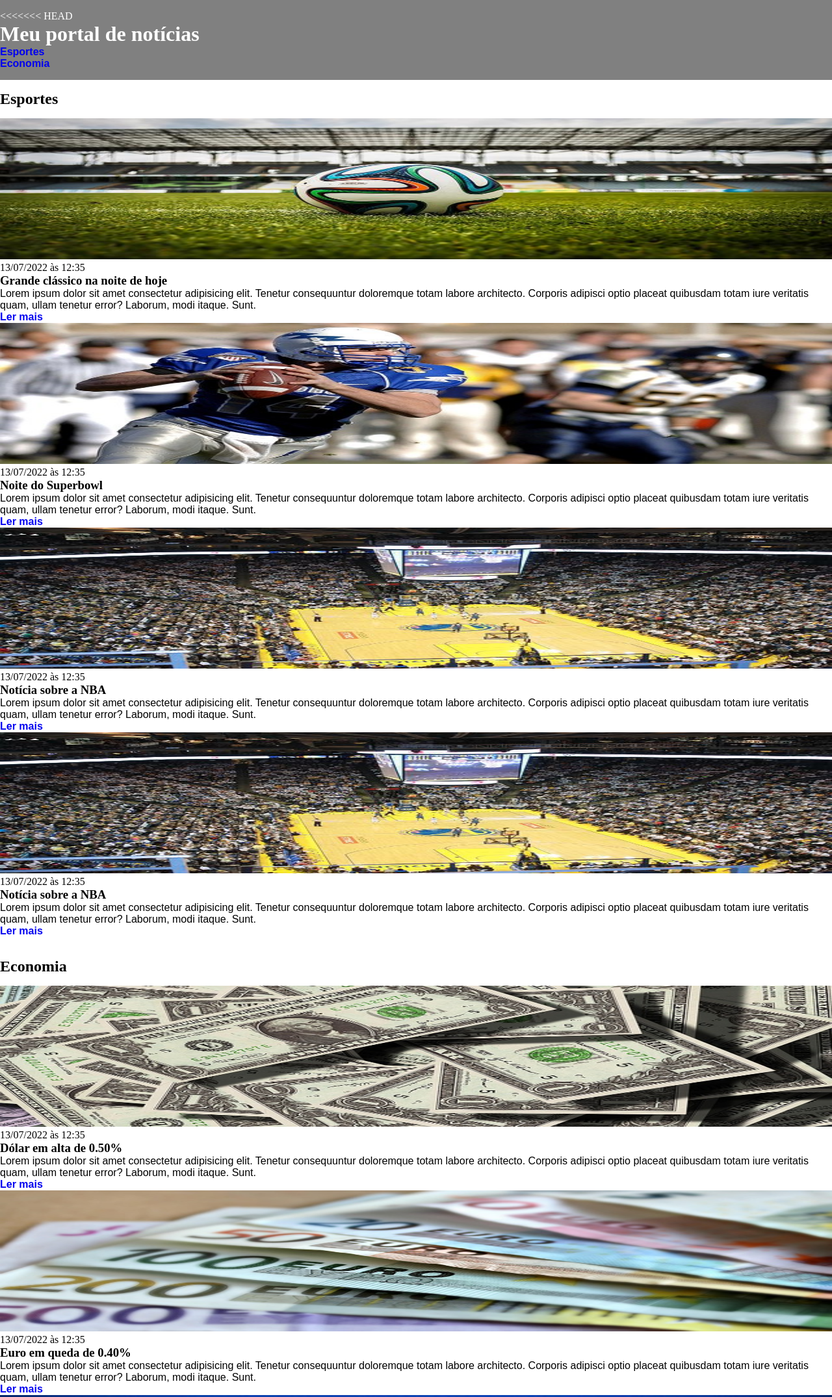
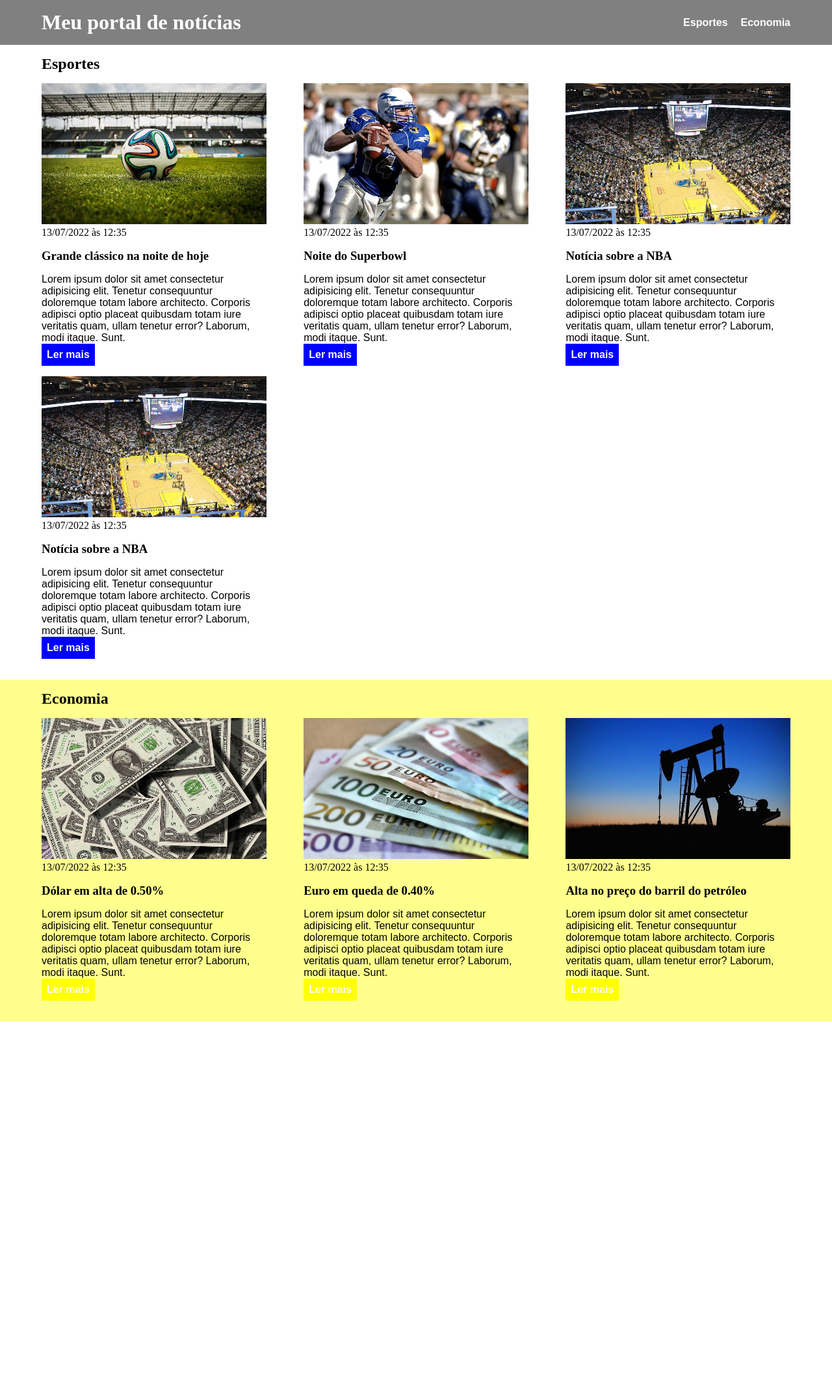
Before and after one commit to LeonardoDiarcizioDaSilva/form_cadastro, a plain HTML site: page index.html in a window 1280 px wide. Shown: the top 2150 px of the page at 65% size. After the commit the page ends 1572 px from the top, so only its background shows below. Drawn offline with Linux system fonts and the light colour scheme.

Commit message:
adicionando novo indes na branch

```diff
--- a/index.html
+++ b/index.html
@@ -9,103 +9,6 @@
 </head>
 <body>
     <header>
-<<<<<<< HEAD
-        <h1>Meu portal de notícias</h1>
-        <nav>
-            <ul>
-                <li>
-                    <a href="#sports" title="Ir para a seção de esportes">Esportes</a>
-                </li>
-                <li>
-                    <a href="#economy" title="Ir para a seção de notícias">Economia</a>
-                </li>
-            </ul>
-        </nav>
-    </header>
-    <section>
-        <h2>Esportes</h2>
-        <article>
-            <img src="./imagens/futebol.jpg" alt="Bola de futebol no gramado" />
-            <header>
-                <time>13/07/2022 às 12:35</time>
-            </header>
-            <h3>Grande clássico na noite de hoje</h3>
-            <p>
-                Lorem ipsum dolor sit amet consectetur adipisicing elit. Tenetur consequuntur doloremque totam labore architecto. Corporis adipisci optio placeat quibusdam totam iure veritatis quam, ullam tenetur error? Laborum, modi itaque. Sunt.
-            </p>
-            <a href="#" title="Leia a notícia completa">Ler mais</a>
-        </article>
-        <article>
-            <img src="./imagens/futebol-americano.jpg" alt="Jogador de futebol americano correndo com a bola na mão" />
-            <header>
-                <time>13/07/2022 às 12:35</time>
-            </header>
-            <h3>Noite do Superbowl</h3>
-            <p>
-                Lorem ipsum dolor sit amet consectetur adipisicing elit. Tenetur consequuntur doloremque totam labore architecto. Corporis adipisci optio placeat quibusdam totam iure veritatis quam, ullam tenetur error? Laborum, modi itaque. Sunt.
-            </p>
-            <a href="#" title="Leia a notícia completa">Ler mais</a>
-        </article>
-        <article>
-            <img src="./imagens/basquete.jpg" title="Vista aérea de uma quadra de basquete" />
-            <header>
-                <time>13/07/2022 às 12:35</time>
-            </header>
-            <h3>Notícia sobre a NBA</h3>
-            <p>
-                Lorem ipsum dolor sit amet consectetur adipisicing elit. Tenetur consequuntur doloremque totam labore architecto. Corporis adipisci optio placeat quibusdam totam iure veritatis quam, ullam tenetur error? Laborum, modi itaque. Sunt.
-            </p>
-            <a href="#" title="Leia a notícia completa">Ler mais</a>
-        </article>
-        <article>
-            <img src="./imagens/basquete.jpg" title="Vista aérea de uma quadra de basquete" />
-            <header>
-                <time>13/07/2022 às 12:35</time>
-            </header>
-            <h3>Notícia sobre a NBA</h3>
-            <p>
-                Lorem ipsum dolor sit amet consectetur adipisicing elit. Tenetur consequuntur doloremque totam labore architecto. Corporis adipisci optio placeat quibusdam totam iure veritatis quam, ullam tenetur error? Laborum, modi itaque. Sunt.
-            </p>
-            <a href="#" title="Leia a notícia completa">Ler mais</a>
-        </article>
-    </section>
-    <section>
-        <h2>Economia</h2>
-        <article>
-            <img src="./imagens/dolares.jpg" alt="Muitos dólares" />
-            <header>
-                <time>13/07/2022 às 12:35</time>
-            </header>
-            <h3>Dólar em alta de 0.50%</h3>
-            <p>
-                Lorem ipsum dolor sit amet consectetur adipisicing elit. Tenetur consequuntur doloremque totam labore architecto. Corporis adipisci optio placeat quibusdam totam iure veritatis quam, ullam tenetur error? Laborum, modi itaque. Sunt.
-            </p>
-            <a href="#" title="Leia a notícia completa">Ler mais</a>
-        </article>
-        <article>
-            <img src="./imagens/euro.jpg" alt="Várias notas de euro" />
-            <header>
-                <time>13/07/2022 às 12:35</time>
-            </header>
-            <h3>Euro em queda de 0.40%</h3>
-            <p>
-                Lorem ipsum dolor sit amet consectetur adipisicing elit. Tenetur consequuntur doloremque totam labore architecto. Corporis adipisci optio placeat quibusdam totam iure veritatis quam, ullam tenetur error? Laborum, modi itaque. Sunt.
-            </p>
-            <a href="#" title="Leia a notícia completa">Ler mais</a>
-        </article>
-        <article>
-            <img src="./imagens/petroleo.jpg" alt="Extração de petróleo" />
-            <header>
-                <time>13/07/2022 às 12:35</time>
-            </header>
-            <h3>Alta no preço do barril do petróleo</h3>
-            <p>
-                Lorem ipsum dolor sit amet consectetur adipisicing elit. Tenetur consequuntur doloremque totam labore architecto. Corporis adipisci optio placeat quibusdam totam iure veritatis quam, ullam tenetur error? Laborum, modi itaque. Sunt.
-            </p>
-            <a href="#" title="Leia a notícia completa">Ler mais</a>
-        </article>
-    </section>
-=======
         <div class="container">
             <h1>Meu portal de notícias</h1>
             <nav>
@@ -213,6 +116,5 @@
             </div>
         </section>
     </main>
->>>>>>> main
 </body>
 </html>
```
